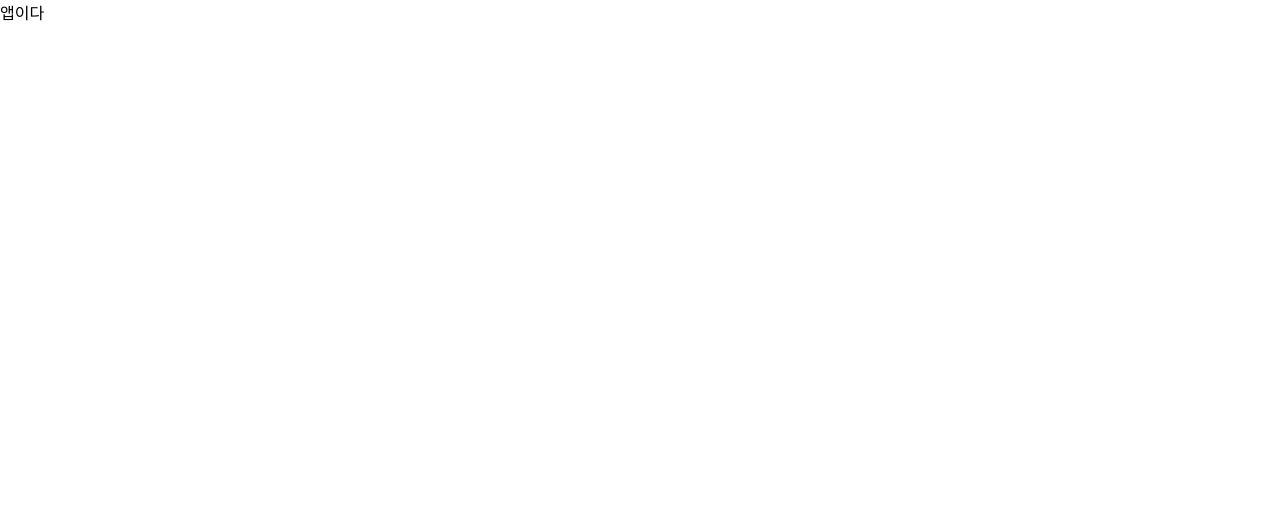
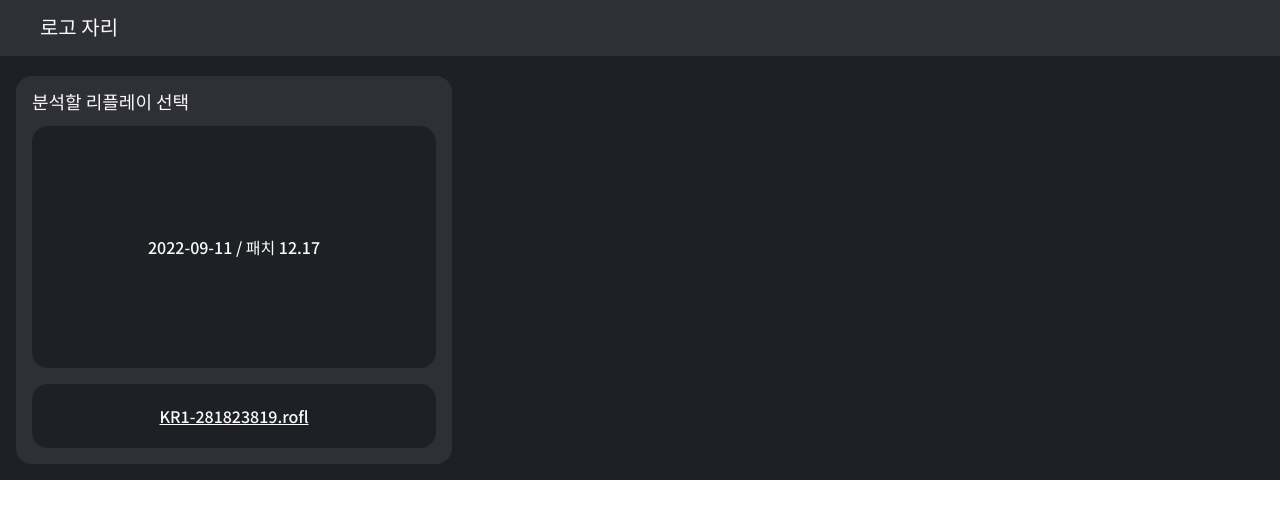
Before and after one commit to fifteen-GG/15GG_Client, a React (Create React App) app in the folder DataNashor/app/: page / in a window 1280 px wide. Shown: the top 518 px of the page. Built offline with nearby package versions, Linux system fonts and the light colour scheme.

Commit message:
feat: Add layout for replay input

```diff
--- a/DataNashor/app/src/App.tsx
+++ b/DataNashor/app/src/App.tsx
@@ -1,5 +1,32 @@
+import styled from "styled-components";
+import * as Palette from "./assets/colorPalette";
+import { Header } from "./components/header";
+import { ReplayInput } from "./components/replayInput";
+
+const AppWrapper = styled.div`
+  display: flex;
+  flex-direction: column;
+  background-color: ${Palette.NASHOR_BLACK_100};
+  height: 480px;
+`;
+
+const ContentWrapper = styled.div`
+  display: flex;
+  flex-direction: row;
+  height: 390px;
+  padding: 16px;
+  padding-top: 20px;
+`;
+
 const App = () => {
-  return <div className="App">앱이다</div>;
+  return (
+    <AppWrapper>
+      <Header />
+      <ContentWrapper>
+        <ReplayInput />
+      </ContentWrapper>
+    </AppWrapper>
+  );
 };
 
 export default App;
--- /dev/null
+++ b/DataNashor/app/src/components/replayInput/ReplayFileName.tsx
@@ -0,0 +1,9 @@
+import { ReplayFileNameWrapper } from "./styles/replayFileName.s";
+
+export const ReplayFileName = () => {
+  return (
+    <ReplayFileNameWrapper>
+      <u>KR1-281823819.rofl</u>
+    </ReplayFileNameWrapper>
+  );
+};
--- /dev/null
+++ b/DataNashor/app/src/components/replayInput/ReplayPreview.tsx
@@ -0,0 +1,5 @@
+import { ReplayPreviewWrapper } from "./styles/replayPreview.s";
+
+export const ReplayPreview = () => {
+  return <ReplayPreviewWrapper>2022-09-11 / 패치 12.17</ReplayPreviewWrapper>;
+};
--- /dev/null
+++ b/DataNashor/app/src/components/replayInput/index.tsx
@@ -0,0 +1,13 @@
+import { ReplayFileName } from "./ReplayFileName";
+import { ReplayPreview } from "./ReplayPreview";
+import { ReplayInputHeader, ReplayInputWrapper } from "./styles/replayInput.s";
+
+export const ReplayInput = () => {
+  return (
+    <ReplayInputWrapper>
+      <ReplayInputHeader>분석할 리플레이 선택</ReplayInputHeader>
+      <ReplayPreview />
+      <ReplayFileName />
+    </ReplayInputWrapper>
+  );
+};
--- /dev/null
+++ b/DataNashor/app/src/components/replayInput/styles/replayFileName.s.tsx
@@ -0,0 +1,17 @@
+import styled from "styled-components";
+import * as Palette from "../../../assets/colorPalette";
+
+const ReplayFileNameWrapper = styled.div`
+  display: flex;
+  background-color: ${Palette.NASHOR_BLACK_100};
+  height: 64px;
+  margin-top: 16px;
+  border-radius: 16px;
+  justify-content: center;
+  align-items: center;
+  color: ${Palette.NASHOR_WHITE};
+  font-size: 16px;
+  font-weight: 500;
+`;
+
+export { ReplayFileNameWrapper };
--- /dev/null
+++ b/DataNashor/app/src/components/replayInput/styles/replayInput.s.tsx
@@ -0,0 +1,23 @@
+import styled from "styled-components";
+import * as Palette from "../../../assets/colorPalette";
+
+const ReplayInputWrapper = styled.div`
+  display: flex;
+  width: 404px;
+  flex-direction: column;
+  border-radius: 16px;
+  background-color: ${Palette.NASHOR_GRAY};
+  padding: 0px 16px 0px 16px;
+`;
+
+const ReplayInputHeader = styled.div`
+  display: flex;
+  width: 100%;
+  height: 50px;
+  align-items: center;
+  color: ${Palette.NASHOR_WHITE};
+  font-size: 18px;
+  font-weight: 500;
+`;
+
+export { ReplayInputWrapper, ReplayInputHeader };
--- /dev/null
+++ b/DataNashor/app/src/components/replayInput/styles/replayPreview.s.tsx
@@ -0,0 +1,16 @@
+import styled from "styled-components";
+import * as Palette from "../../../assets/colorPalette";
+
+const ReplayPreviewWrapper = styled.div`
+  display: flex;
+  height: 242px;
+  background-color: ${Palette.NASHOR_BLACK_100};
+  border-radius: 16px;
+  font-size: 16px;
+  font-weight: 500;
+  justify-content: center;
+  align-items: center;
+  color: ${Palette.NASHOR_WHITE};
+`;
+
+export { ReplayPreviewWrapper };
```
